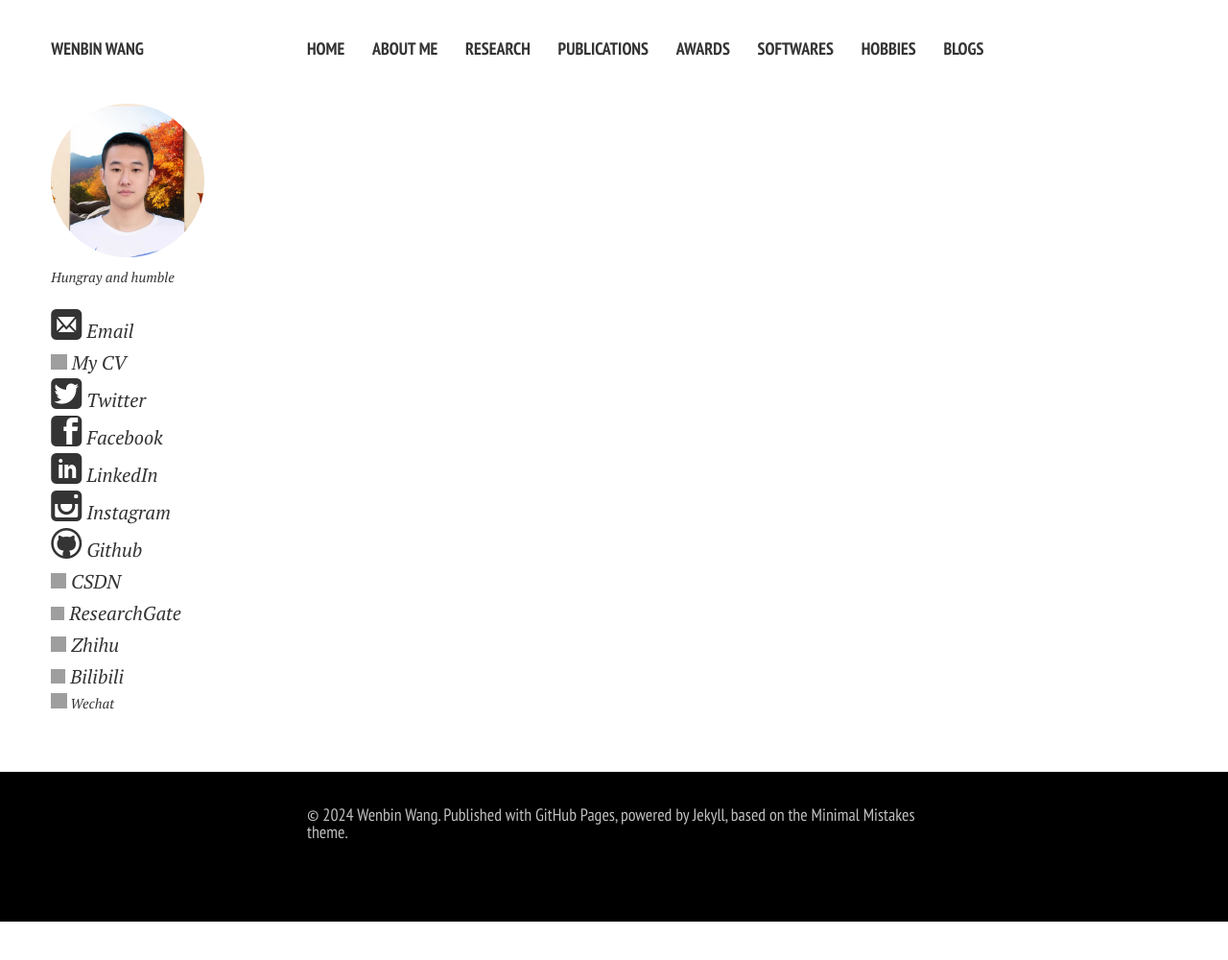
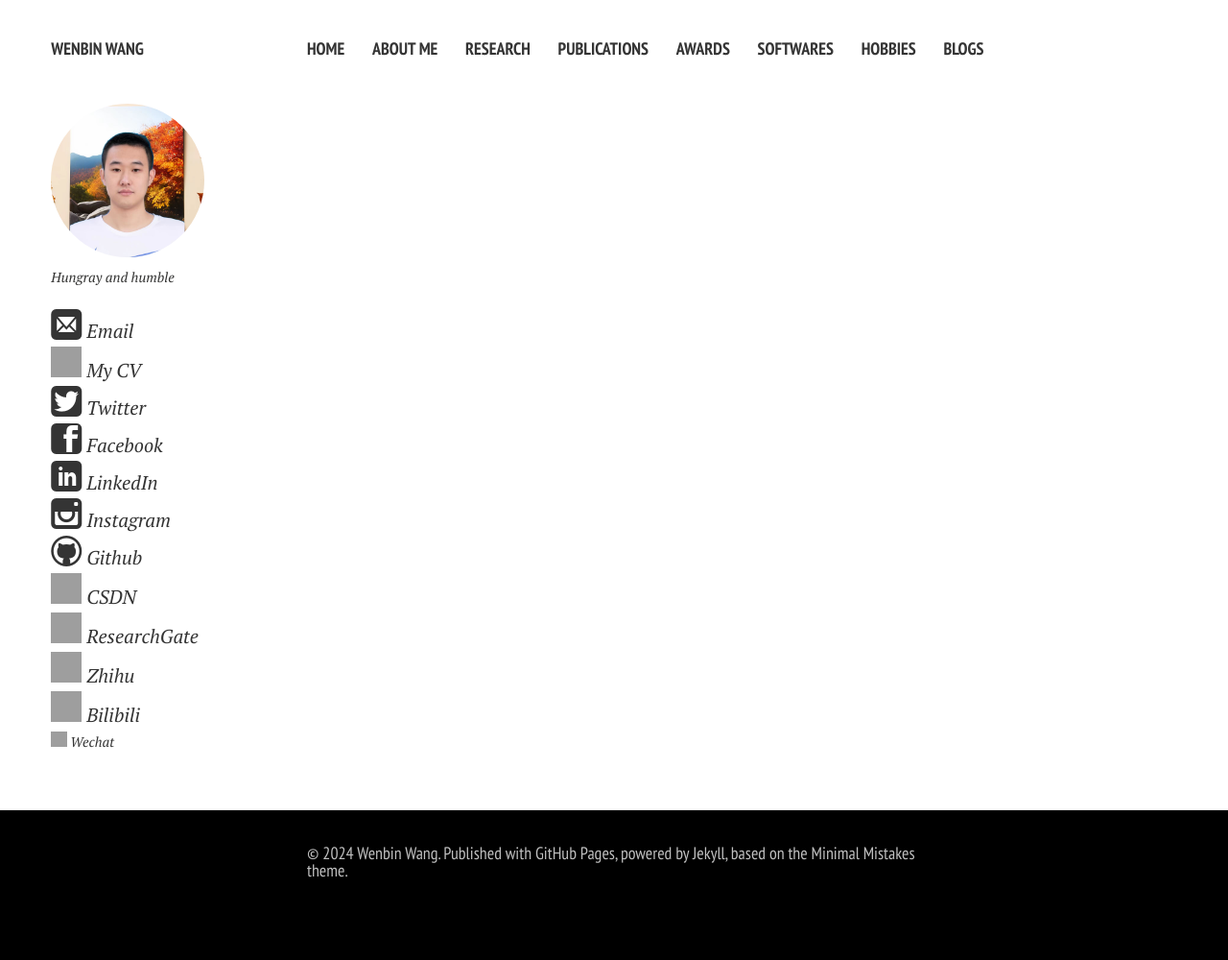
Before and after one commit to LuminaryAlexander/LuminaryAlexander.github.io, a Jekyll site: the page built from awards/test.md, in a window 1280 px wide. Shown: the whole page at 96% size. Built offline with Jekyll 4.4.1, drawn with Linux system fonts in a browser that asks for light colours; nearby versions of some CDN libraries; our own code applies the rules of GitHub Pages for plain Markdown files; comment, search, counter and statistics services are not loaded; a style sheet for code colours, icons or effects is not loaded; before the commit the page ends 960 px from its top, so only the background shows below that; grey boxes are pictures that could not be loaded.

Commit message:
Update author-bio.html

```diff
--- a/_includes/author-bio.html
+++ b/_includes/author-bio.html
@@ -18,7 +18,7 @@
 
 {% if site.owner.email %}<p style="text-indent:0;margin-top:1.5em;"><a class="icon-link href="mailto:{{ site.owner.email }}" target="_blank"><i class="icon-mail"></i> Email</a></p>{% endif %}
 
-{% if site.owner.cv %}<p style="text-indent:0;"><a class="icon-link href="{{ site.owner.cv }}"><img src="https://caihanlin.com/images/logo/icons8-cv-100.png" width="16.5" height="16.5"></i> My CV</a></p>{% endif %}
+{% if site.owner.cv %}<p style="text-indent:0;"><a class="icon-link href="{{ site.owner.cv }}"><img src="https://caihanlin.com/images/logo/icons8-cv-100.png" width="32" height="32"></i> My CV</a></p>{% endif %}
 
 {% if site.owner.twitter %}<p style="text-indent:0;"><a class="icon-link href="https://twitter.com/{{ site.owner.twitter }}"><i class="icon-twitter"></i> Twitter</a></p>{% endif %}
 
@@ -32,7 +32,7 @@
 
 {% if site.owner.github %}<p style="text-indent:0;"><a class="icon-link href="https://github.com/{{ site.owner.github }}"><i class="icon-github"></i> Github</a></p>{% endif %}
 
-{% if site.owner.csdn %}<p style="text-indent:0;"><a class="icon-link href="https://blog.csdn.net/{{ site.owner.csdn }}"><img src="https://img2.imgtp.com/2024/03/21/A67qimQd.png" width="15.8" height="15.8"></i> CSDN</a></p>{% endif %}
+{% if site.owner.csdn %}<p style="text-indent:0;"><a class="icon-link href="https://blog.csdn.net/{{ site.owner.csdn }}"><img src="https://img2.imgtp.com/2024/03/21/A67qimQd.png" width="32" height="32"></i> CSDN</a></p>{% endif %}
 
 {% if site.owner.lastfm %}<p style="text-indent:0;"><a class="icon-link href="https://lastfm.com/{{ site.owner.lastfm }}"><i class="icon-lastfm"></i> Last.fm</a></p>{% endif %}
 
@@ -40,10 +40,10 @@
 
 {% if site.owner.scholar%}<p style="text-indent:0;"><a class="icon-link href="{{ site.owner.scholar}}"><i class="ai ai-google-scholar-square"></i> Google Scholar</a></p>{% endif %}
 
-{% if site.owner.researchgate %}<p style="text-indent:0;"><a class="icon-link href="{{ site.owner.researchgate}}"><img src="https://caihanlin.com/images/logo/icons8-rg.png" width="14" height="14"></i> ResearchGate</a></p>{% endif %}
+{% if site.owner.researchgate %}<p style="text-indent:0;"><a class="icon-link href="{{ site.owner.researchgate}}"><img src="https://caihanlin.com/images/logo/icons8-rg.png" width="32" height="32"></i> ResearchGate</a></p>{% endif %}
 
-{% if site.owner.zhihu %}<p style="text-indent:0;"><a class="icon-link href="{{ site.owner.zhihu }}"><img src="https://caihanlin.com/images/logo/icons8-zhihu-96.png" width="15.8" height="15.8"></i> Zhihu</a></p>{% endif %}
+{% if site.owner.zhihu %}<p style="text-indent:0;"><a class="icon-link href="{{ site.owner.zhihu }}"><img src="https://caihanlin.com/images/logo/icons8-zhihu-96.png" width="32" height="32"></i> Zhihu</a></p>{% endif %}
 
-{% if site.owner.bilibili %}<p style="text-indent:0;"><a class="icon-link href="https://space.bilibili.com/{{ site.owner.bilibili }}"><img src="https://caihanlin.com/images/logo/icons8-retro-tv-100.png" width="15" height="15"></i> Bilibili</a></p>{% endif %}
+{% if site.owner.bilibili %}<p style="text-indent:0;"><a class="icon-link href="https://space.bilibili.com/{{ site.owner.bilibili }}"><img src="https://caihanlin.com/images/logo/icons8-retro-tv-100.png" width="32" height="32"></i> Bilibili</a></p>{% endif %}
 
 {% if site.owner.wechat %}<p style="text-indent:0;"><a href="{{ site.owner.wechat }}"><img src="https://img2.imgtp.com/2024/04/19/sviBkUXE.png" width="16.5" height="16.5"></i> Wechat</a></p>{% endif %}
```
